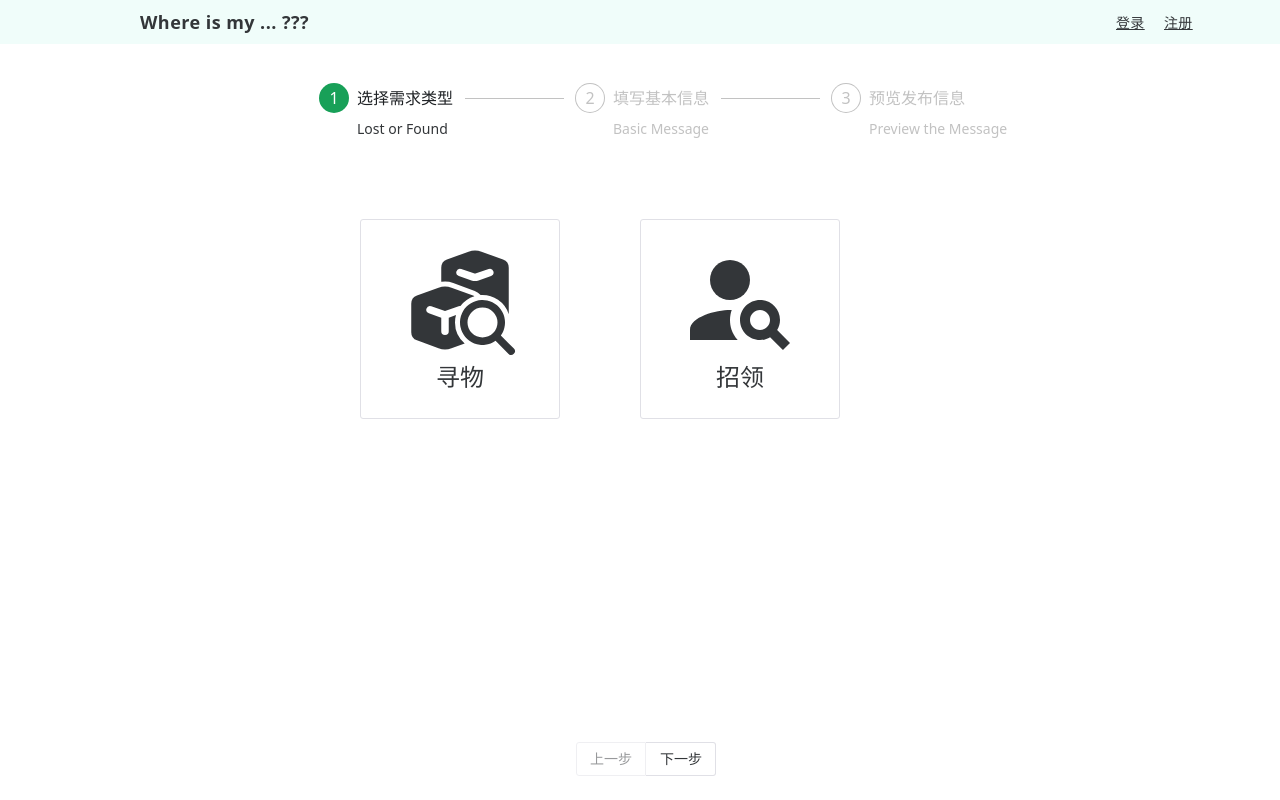
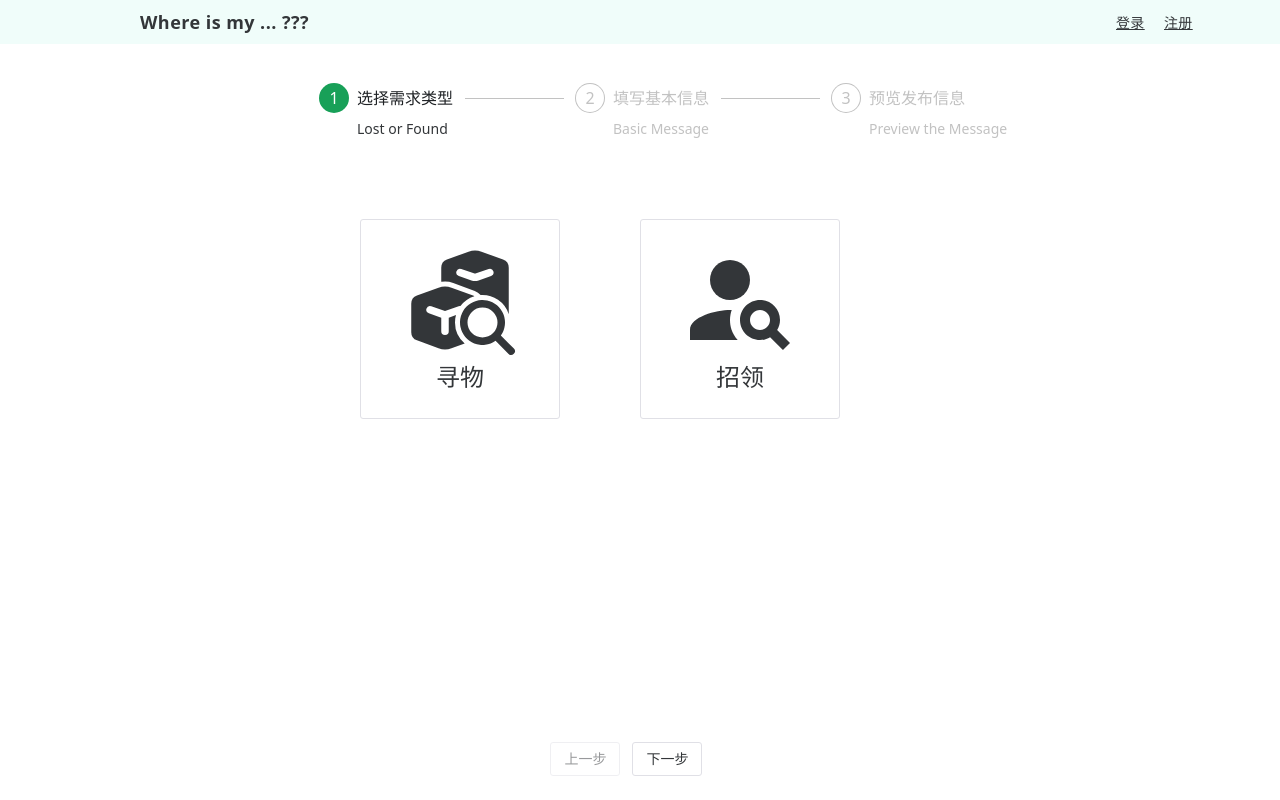
Before and after one commit to LovlyBoi/LostAndFound, a Vue app: page /publishLost in a window 1280 px wide. Built offline with nearby package versions, Linux system fonts and the light colour scheme; some icons are missing.

Commit message:
feat: 发布页面按钮样式调整

```diff
--- a/src/pages/publishLost/index.vue
+++ b/src/pages/publishLost/index.vue
@@ -25,7 +25,7 @@
     <div v-if="currentRef === 3" class="overflow-auto" style="max-height: calc(100vh - 200px);">
       <Preview :modelRef="modelRef" :type="type" />
     </div>
-    <NButtonGroup class="absolute bottom-6 mr-20" style="left:45%">
+    <NSpace class="absolute bottom-6 mr-20" style="left:43%">
       <NButton @click="prev" :disabled="currentRef === 1">
         上一步
       </NButton>
@@ -33,15 +33,15 @@
         下一步
       </NButton>
       <NButton @click="submit" v-if="currentRef === 3">
-        提交
+        提 交
       </NButton>
-    </NButtonGroup>
+    </NSpace>
   </div>
 
 </template>
 
 <script setup lang="ts">
-import { NButton, NButtonGroup, NRadioButton, NRadioGroup, NStep, NSteps, StepsProps, useMessage } from 'naive-ui';
+import { NButton, NRadioButton, NRadioGroup, NSpace, NStep, NSteps, StepsProps, useMessage } from 'naive-ui';
 import { ref } from 'vue'
 import SeekIcon from '@/pages/publishLost/icons/SeekIcon.vue'
 import FoundIcon from '@/pages/publishLost/icons/FoundIcon.vue'
```
